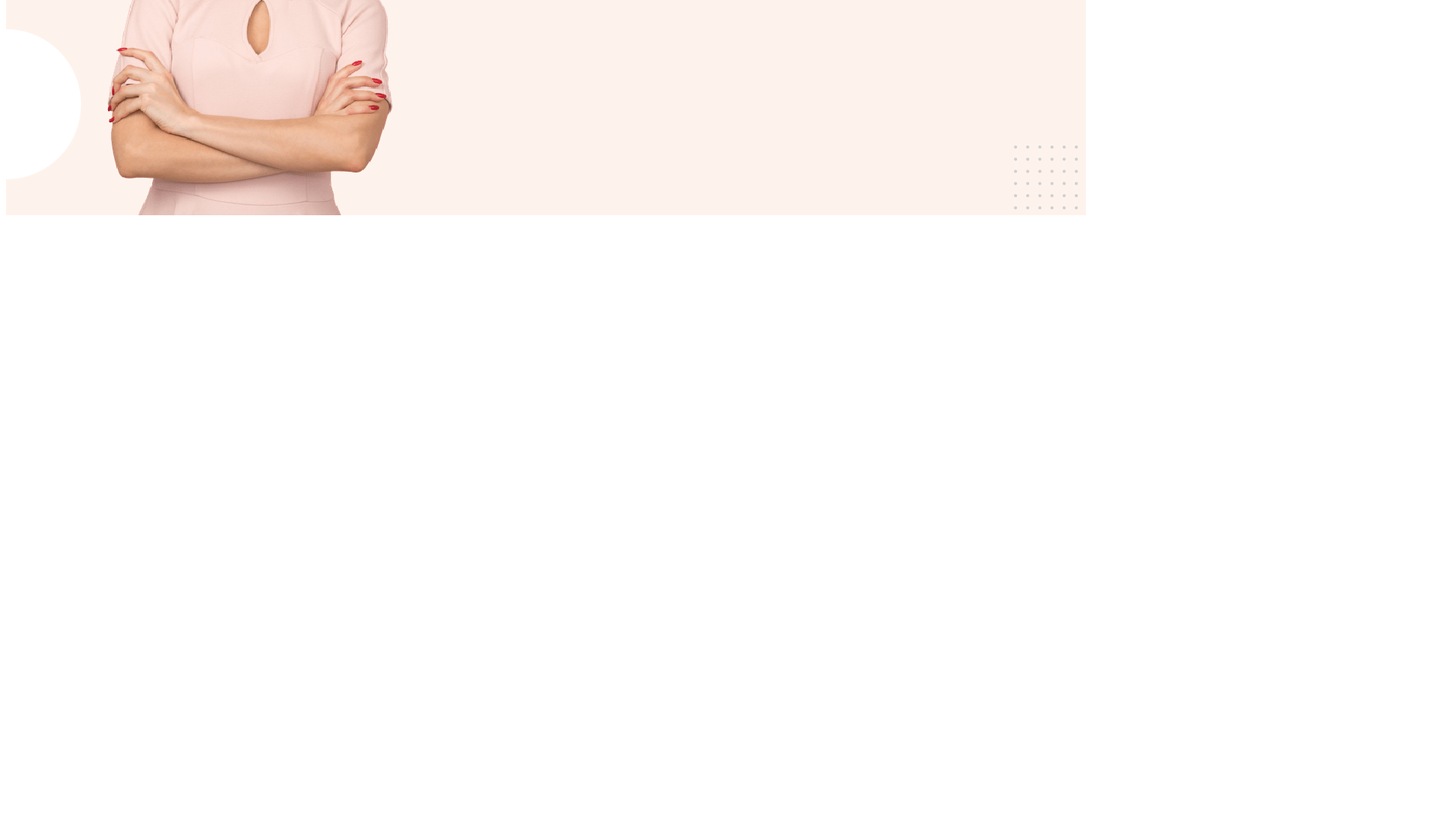
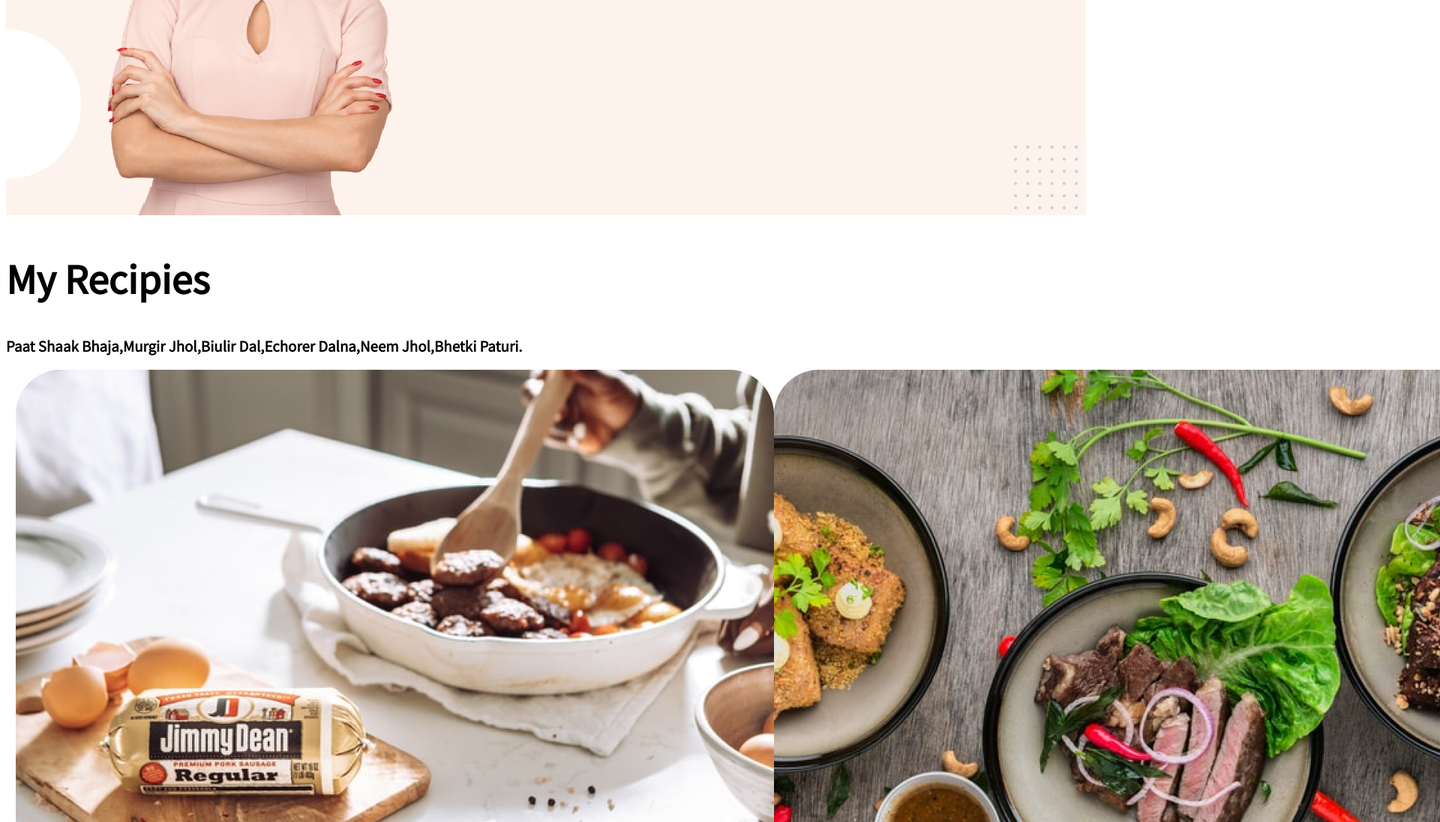
Before and after one commit to mominulhoque250/food-network, a plain HTML site: page index.html in a window 1280 px wide. Shown: the part 842-1938 px from the top of the page at 75% size, 1920 px wide, since content can reach past the window. Before the commit the page ends 1142 px from the top, so only its background shows below. Drawn offline with Linux system fonts and the light colour scheme.

Commit message:
sectionthree

```diff
--- a/index.html
+++ b/index.html
@@ -32,12 +32,35 @@
             <img src="fd/female1.png" alt="">
             <div class="text-block">
                 <h1>About Me</h1>
-                <h3>I am a chef.I cook delicious food.</h3f><br>
+                <h3>I am a chef.I cook delicious food.</h3f><br><br>
                     <a class="link-button" href="">Contact me</a>
             </div>
         </div>
+    </section>
+    <section id="center">
+        <div>
+            <h1>My Recipies</h1>
+            <h3>Paat Shaak Bhaja,Murgir Jhol,Biulir Dal,Echorer Dalna,Neem Jhol,Bhetki Paturi.</h3>
+        </div>
+    </section>
+    <section class="sectionthree">
+        <div>
+            <img src="fd/Project Cover0.jpg" alt="">
+            <h1>Recipie Titles</h1>
+            <h3>Rice,water,chili</h3>
+        </div>
+        <div>
+            <img src="fd/Project Cover1.jpg" alt="">
+            <h1>Recipie Titles</h1>
+            <h3>Vegetable,Chili,Egg</h3>
+        </div>
+        <div>
+            <img src="fd/Project Cover.png" alt="">
+            <h1>Recipie Titles</h1>
+            <h3>Dal,Water,Turmeric</h3>
+        </div>
+    </section>
 
-    </section>
 </body>
 
 </html>
--- a/style.css
+++ b/style.css
@@ -45,3 +45,26 @@ section{
     padding-left: 20px;
     padding-right: 20px;
 }
+#center {
+    text-align: justify;
+}
+.sectionthree {
+    width: 27%;
+    height: 600px;
+    margin-right: 1%;
+    margin-left: 1%;
+    border-radius: 25px;
+    box-shadow: rgba(0,0,0,0,0.35) 0px 5px 15px;
+    text-align: left;
+
+}
+.sectionthree img {
+    width: min-content;
+}
+.footer {
+    text-align: center;
+    background-color: black;
+    color: white;
+    height: 100%;
+    padding: 20px 0 100px 0px;
+  }
```
Also changed, not shown: fd/Project Cover.png (renamed from food-network-main/images/food/Project Cover.png), fd/Project Cover0.jpg (renamed from food-network-main/images/food/Project Cover.jpg), fd/Project Cover1.jpg (renamed from food-network-main/images/food/Project Cover1.jpg).
